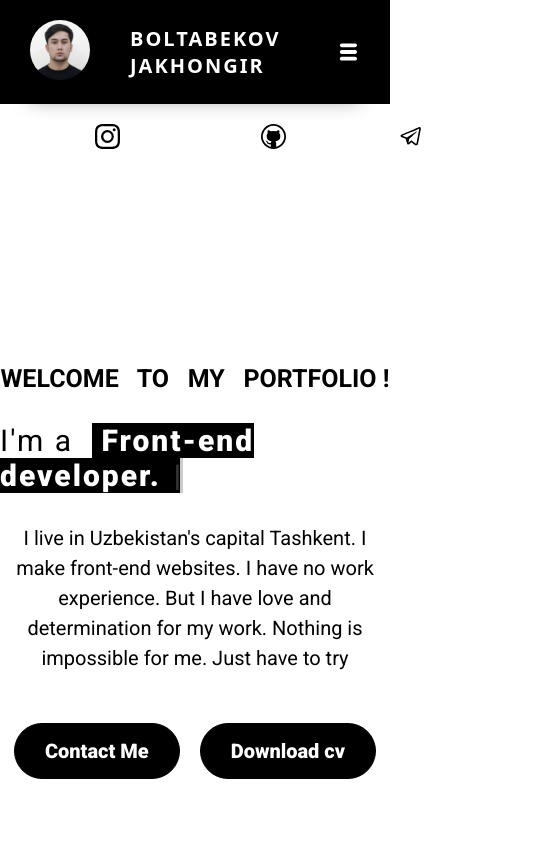
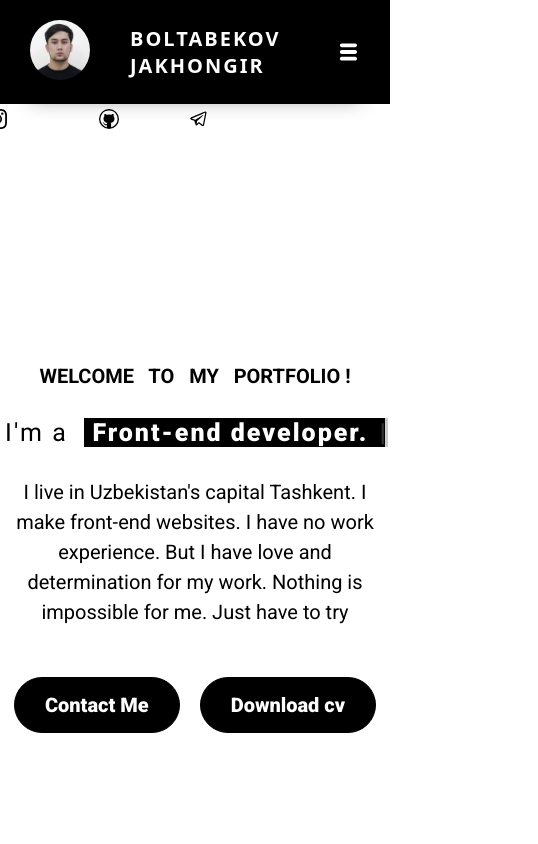
Before and after one commit to jahongirboltabekov/My-portfolio, a React (Vite) app: page / in a window 390 px wide. Shown: the top 844 px of the page, 538 px wide, since content can reach past the window. Built offline with nearby package versions, Linux system fonts and the light colour scheme.

Commit message:
responsive

```diff
--- a/src/components/home/HomePage.scss
+++ b/src/components/home/HomePage.scss
@@ -160,26 +160,26 @@
 
         .socialMedia{
             position: absolute;
-            left: 75px;
+            right: 100px;
 
             a{
                 text-decoration: none;
             }
             li{
-                padding: 20px;
+                padding: 5px !important;
                 border-radius: 0px 20px 20px 0px;
                 display: flex;
-                gap: 10px;
+                gap: 5px;
                 align-items: center;
                 color: white;
-                font-size: 20px;
+                font-size: 16px !important;
                 font-family: 'Roboto';
-                font-weight: 600;
+                font-weight: 400 !important;
                 transform: scaleY(1);
 
 
                 .social_icon{
-                    font-size: 25px;
+                    font-size: 20px !important;
                     color: black;
                 }
             }
@@ -187,14 +187,14 @@
             li:hover{
                 color: white;
                 background-color: black;
-                font-size: 20px;
+                font-size: 16px;
                 font-family: 'Roboto';
-                font-weight: 600;
+                font-weight: 400;
                 transition: 0.5s;
                 transform: scaleX(1.1);
 
                 .social_icon{
-                    font-size: 25px;
+                    font-size: 20px;
                     color: white;
                 }
             }
@@ -213,7 +213,7 @@
             .home_h1{
                 font-family: 'Roboto';
                 font-weight: 600;
-                font-size: 25px !important;
+                font-size: 20px !important;
                 letter-spacing: 0px !important;
                 margin-bottom: 30px;
             }
@@ -221,14 +221,14 @@
             .home_h2{
                 font-family: 'Roboto';
                 font-weight: 400;
-                font-size: 30px;
+                font-size: 25px;
                 letter-spacing: 2px;
                 margin-bottom: 30px;
 
                 span{
                     font-family: 'Roboto';
                     font-weight: 900;
-                    font-size: 30px;
+                    font-size: 25px;
                     background-color: black;
                     color: white;
                 }
```
